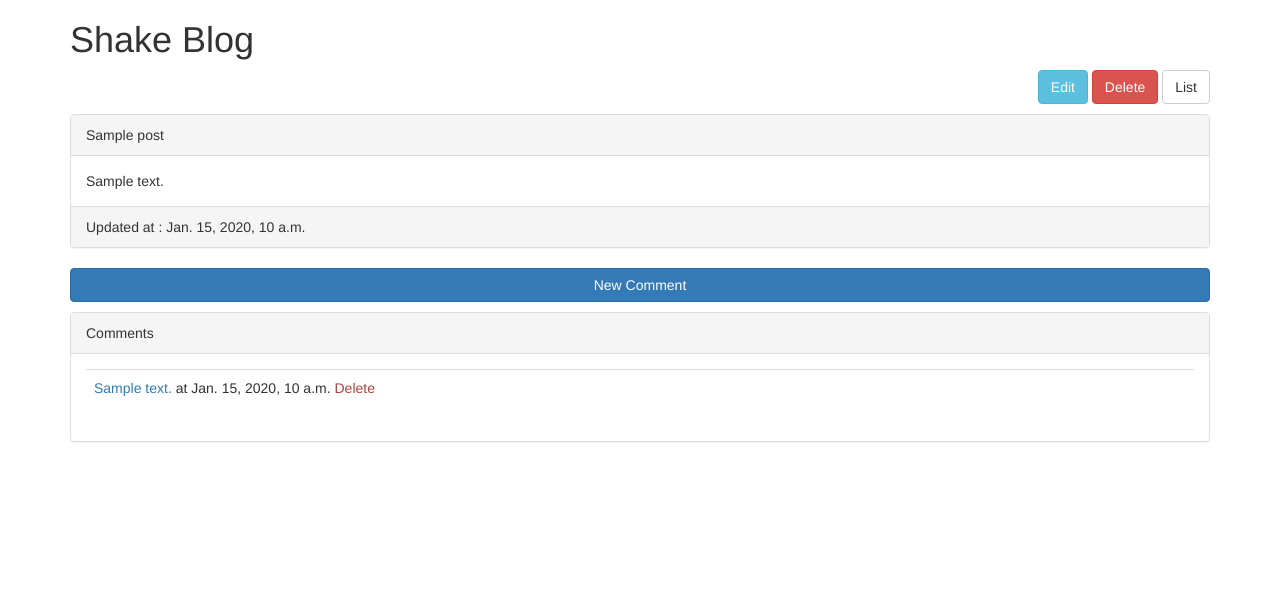
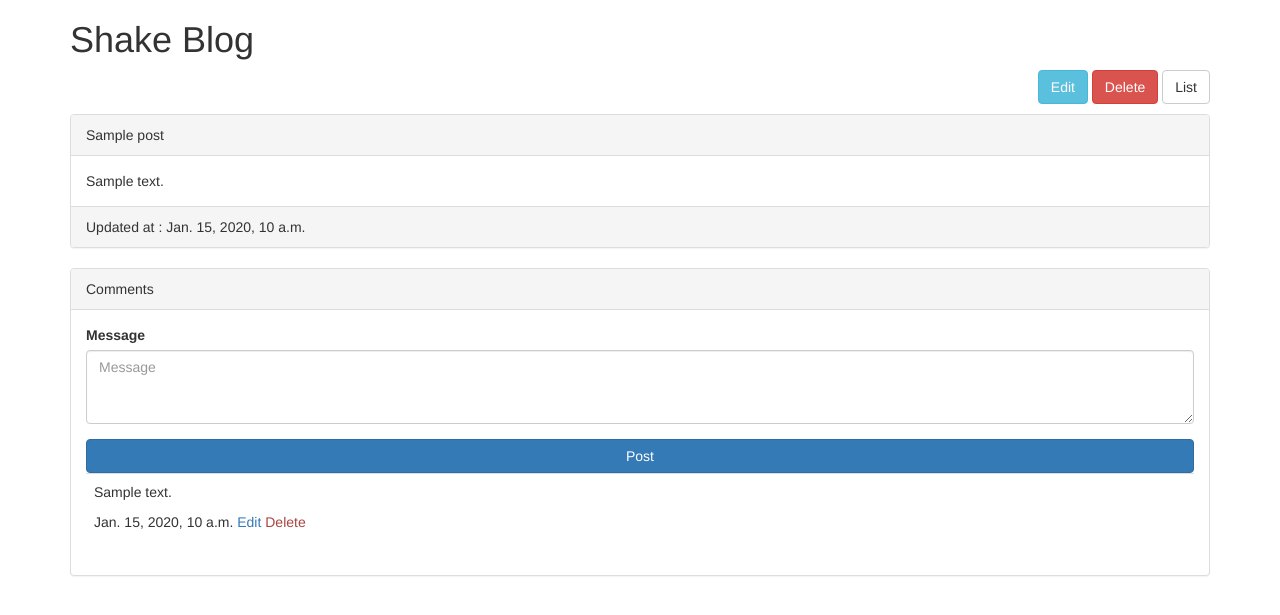
Before and after one commit to lamiru/shake-blog, a Django app: page /blog/1/ in a window 1280 px wide. Shown: the top 615 px of the page. Run offline with Django 3.2, Linux system fonts and the light colour scheme; tables that the repository leaves empty hold one stand-in row (values such as "Sample post"); some libraries are stand-ins or nearby versions.

Commit message:
comment_form in post_detail

```diff
--- a/blog/forms.py
+++ b/blog/forms.py
@@ -12,3 +12,6 @@ class CommentForm(forms.ModelForm):
     class Meta:
         model = Comment
         fields = ('message', )
+        widgets = {
+            'message': forms.Textarea(attrs={'rows': 3}),
+        }
--- a/blog/templates/blog/post_detail.html
+++ b/blog/templates/blog/post_detail.html
@@ -1,4 +1,5 @@
 {% extends "layout.html" %}
+{% load bootstrap3 %}
 
 {% block extra_script %}
 <script>
@@ -17,7 +18,6 @@
                         priority: 'danger',
                         message: 'Deleted a comment.'
                     });
-
                 }).fail(function() {
                     $.toaster({
                         priority: 'danger',
@@ -47,18 +47,23 @@
             Updated at : {{ post.updated_at }}
         </div>
     </div>
-    <p>
-        <a href="{% url "blog:comment_new" post.id %}" class="btn btn-primary btn-block">New Comment</a>
-    </p>
     <div class="panel panel-default">
         <div class="panel-heading">Comments</div>
         <div class="panel-body">
+            <form id="comment_form" action="{% url 'blog:comment_new' post.id %}" method="post">
+                {% csrf_token %}
+                {% bootstrap_form comment_form %}
+                {% buttons %}
+                    <button type="submit" class="btn btn-primary btn-block">Post</button>
+                {% endbuttons %}
+            </form>
             <table class="table table-hover">
             {% for comment in post.comment_set.all %}
             <tr>
                 <td>
-                    <a href="{% url "blog:comment_edit" post.id comment.id %}">{{ comment.message }}</a>
-                    <span>at {{ comment.updated_at }}</span>
+                    <div>{{ comment.message|linebreaks }}</div>
+                    <span>{{ comment.updated_at }}</span>
+                    <a href="{% url "blog:comment_edit" post.id comment.id %}">Edit</a>
                     <a href="{% url "blog:comment_delete" post.id comment.id %}" class="text-danger comment-delete-confirm">Delete</a>
                 </td>
             </tr>
--- a/blog/views.py
+++ b/blog/views.py
@@ -43,8 +43,10 @@ def edit(request, id):
 
 def detail(request, id):
     post = get_object_or_404(Post, id=id)
+    comment_form = CommentForm()
     return render(request, 'blog/post_detail.html', {
         'post': post,
+        'comment_form': comment_form,
     })
 
 
@@ -69,8 +71,6 @@ def comment_new(request, id):
             comment.save()
             messages.info(request, 'Added a new comment.')
             return redirect('blog:post_detail', id)
-    else:
-        form = CommentForm()
     return render(request, 'blog/form.html', {
         'form': form,
     })
```
